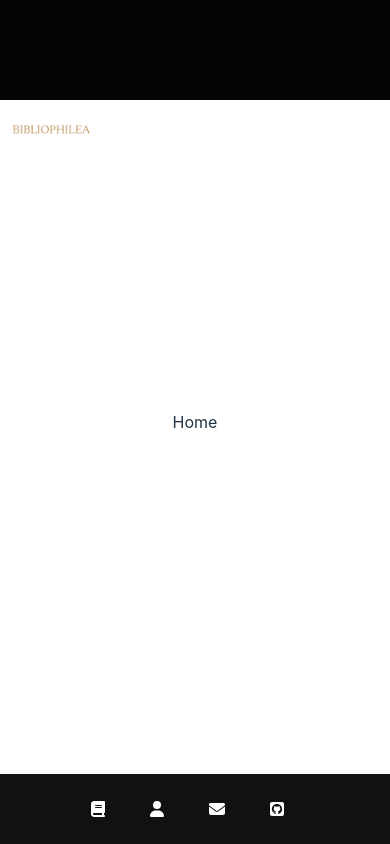
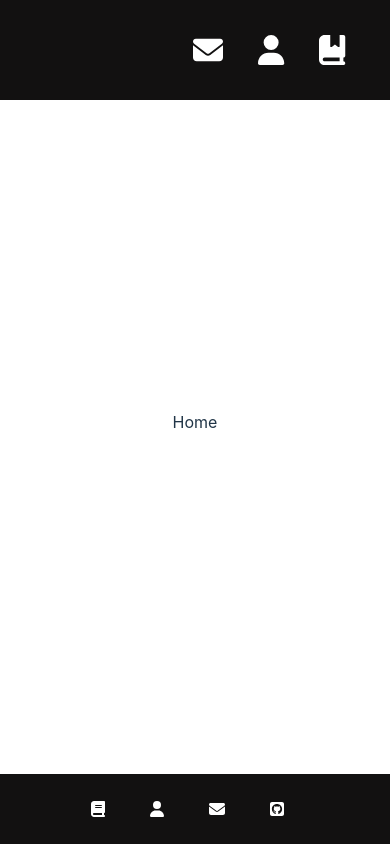
Before and after one commit to LisaDaudibon/Biblofront, a React (Vite) app: page / in a window 390 px wide. Built offline with nearby package versions, Linux system fonts and the light colour scheme.

Commit message:
small changes those are css previous one jsx

```diff
--- a/src/components/navbar/navbar.css
+++ b/src/components/navbar/navbar.css
@@ -2,7 +2,7 @@
 
 .navbar {
   width: 100%;
-  background-color: #050505;
+  background-color: #121111;
   position: fixed;
   top: 0;
   left: 0;
@@ -27,7 +27,7 @@
 
 .navbar-list li a,
 .navbar-list button {
-  color: #fff;
+  color: #2B817B;
   text-decoration: none;
   padding: 10px;
   display: flex;
@@ -37,12 +37,14 @@
 .navbar-list li a:hover {
   background-color: #555;
   border-radius: 10px;
+
 }
 
 .navbar-list button {
   margin-top: 5px;
   margin-bottom: 5px;
   font-size: 13px;
+
 }
 
 .logo-container {
@@ -62,8 +64,34 @@
 }
 
 .menuLink {
-  opacity: 0;
-  transition: opacity 0.3s ease;
+  color: #000; /* Set the color for the link text */
+  text-decoration: none;
+  display: flex;
+  align-items: center;
+}
+
+.menuLink .icon {
+  margin-right: 5px; /* Adjust the spacing between the icon and the link text */
+}
+
+@media (max-width: 600px) {
+  .navbar-list {
+    justify-content: center; /* Center the small icons on a phone device */
+  }
+
+  .menuLink span {
+    display: none;
+    padding-right: 15px; /* Hide the link text on smaller devices */
+  }
+
+  .iconContainer {
+    justify-content: center; /* Center the icons when logo and logo name disappear */
+  }
+
+  .logoContainer {
+    display: none; /* Hide the logo container on smaller devices */
+  } /* Center the icons when logo and logo name disappear */
+
 
 }
 
@@ -81,6 +109,10 @@
   color : rgb(186, 124, 30) ;
   }
 
+.menuLink:hover .icon {
+    color: rgb(186, 124, 30);
+  }
+
 .menuListItem {
   flex: 4;
   display: flex;
```
